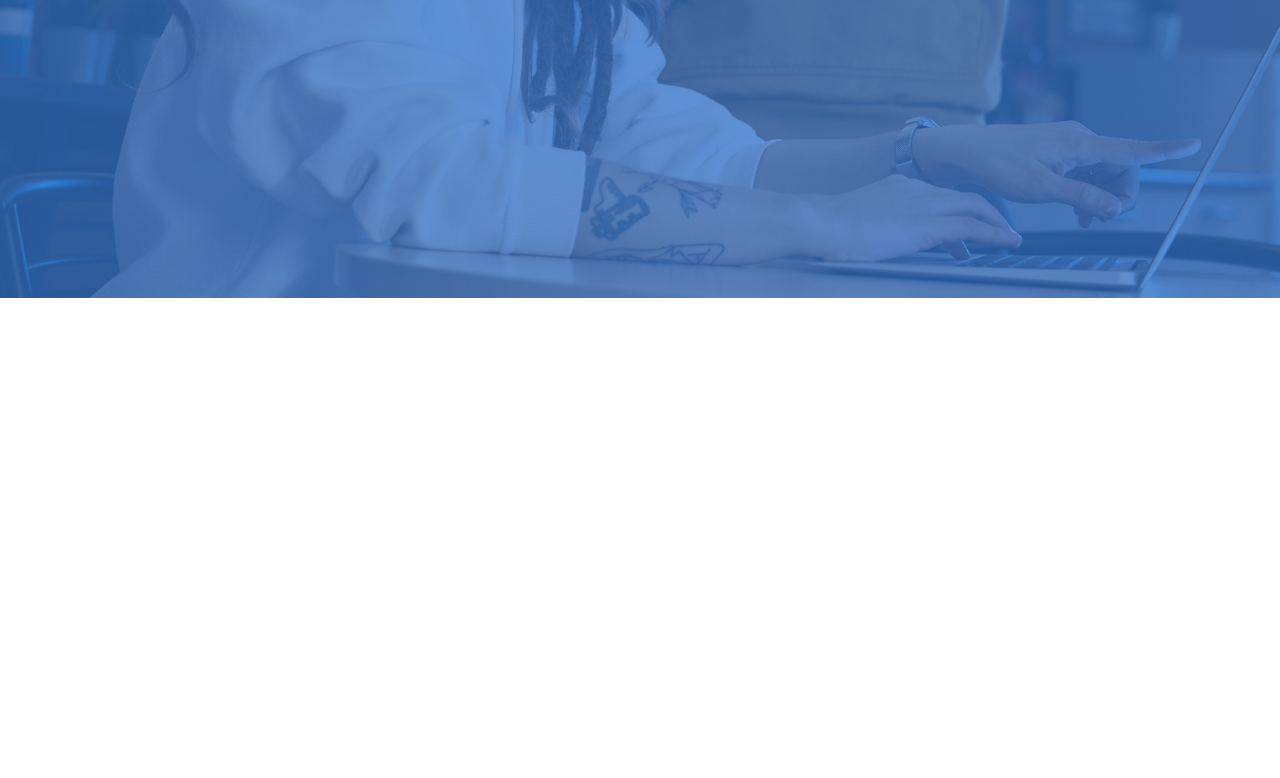
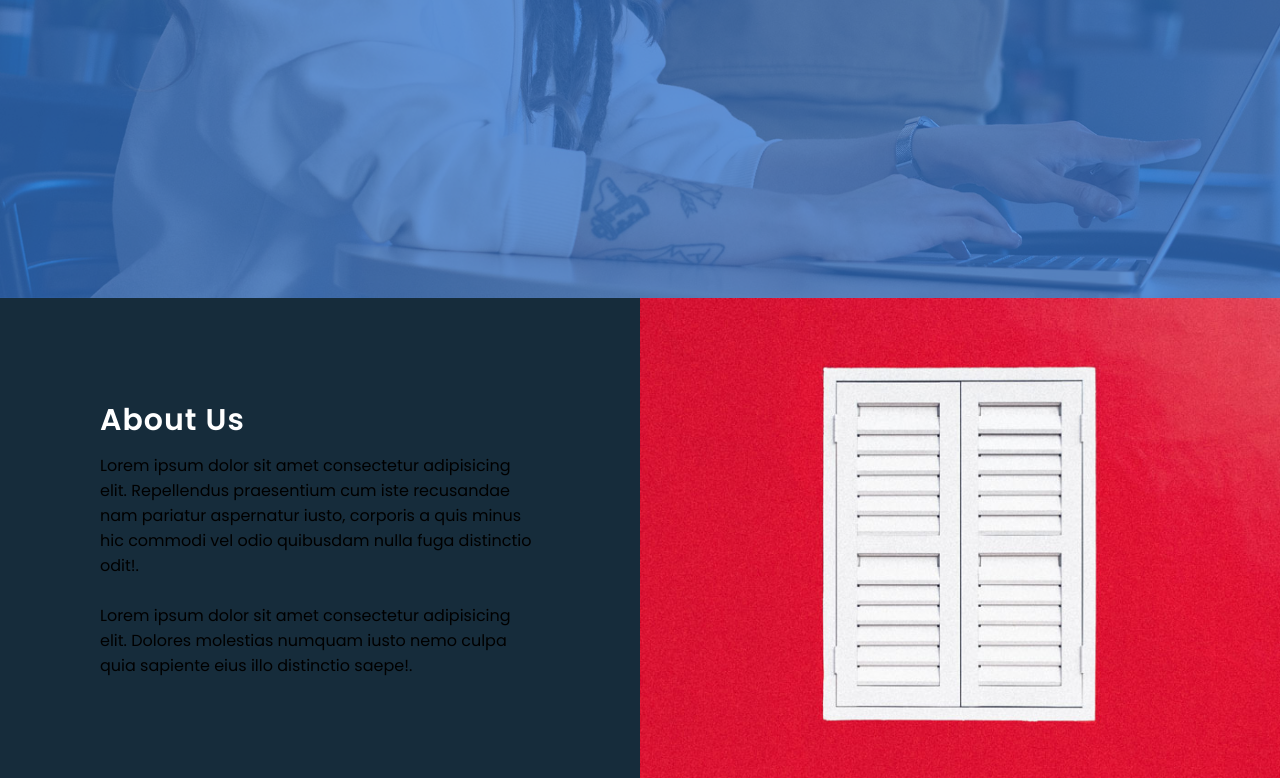
Before and after one commit to jorgediazok/css-components, a plain HTML site: page website-scroll-model/index.html in a window 1280 px wide. Shown: the part 502-1280 px from the top of the page. Before the commit the page ends 800 px from the top, so only its background shows below. Drawn offline with Linux system fonts and the light colour scheme.

Commit message:
about section done

```diff
--- a/website-scroll-model/index.html
+++ b/website-scroll-model/index.html
@@ -26,5 +26,19 @@
       </div>
     </div>
     <!-- About -->
+    <section class="about">
+      <div class="contentBx">
+        <h2 class="heading">About Us</h2>
+        <p>
+          Lorem ipsum dolor sit amet consectetur adipisicing elit. Repellendus
+          praesentium cum iste recusandae nam pariatur aspernatur iusto,
+          corporis a quis minus hic commodi vel odio quibusdam nulla fuga
+          distinctio odit!.<br /><br />Lorem ipsum dolor sit amet consectetur
+          adipisicing elit. Dolores molestias numquam iusto nemo culpa quia
+          sapiente eius illo distinctio saepe!.
+        </p>
+      </div>
+      <div class="imgBx"></div>
+    </section>
   </body>
 </html>
--- a/website-scroll-model/styles.css
+++ b/website-scroll-model/styles.css
@@ -72,3 +72,37 @@
   background-size: cover;
   cursor: pointer;
 }
+
+.about {
+  position: relative;
+  width: 100%;
+  display: flex;
+}
+
+.about .contentBx {
+  background: #162c3b;
+  padding: 100px;
+  width: 50%;
+}
+
+.heading {
+  color: #fff;
+  font-size: 30px;
+  font-weight: 600;
+  letter-spacing: 1px;
+  margin-bottom: 10px;
+}
+
+.text {
+  color: #fff;
+  font-size: 16px;
+  font-weight: 300;
+  letter-spacing: 1px;
+}
+
+.about .imgBx {
+  background: url('./assets/window.jpg');
+  width: 50%;
+  background-size: cover;
+  background-position: center;
+}
```
